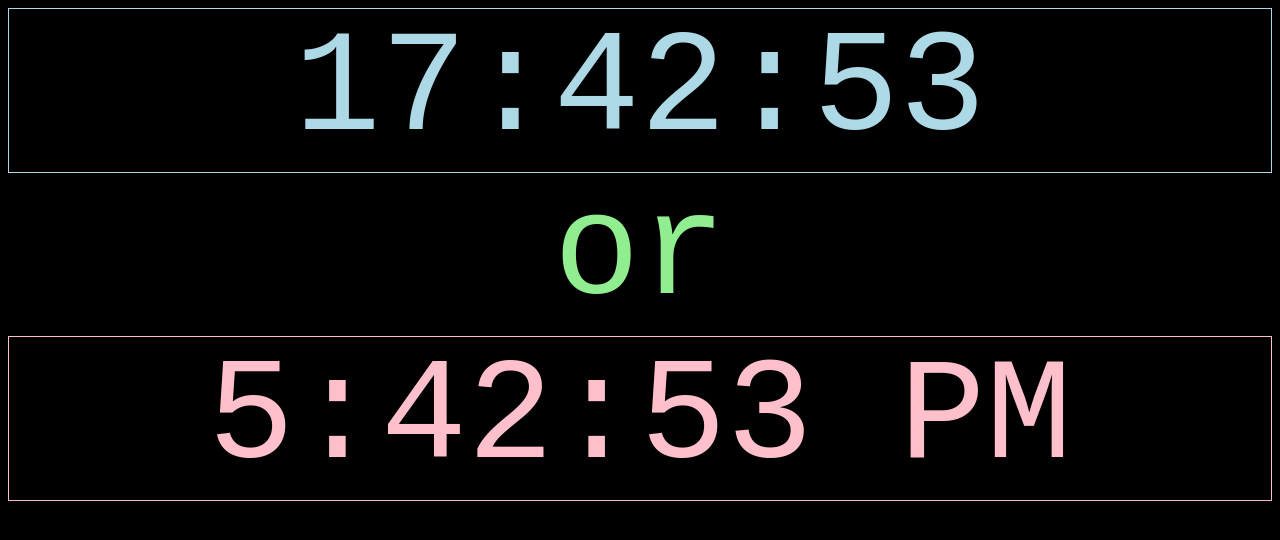
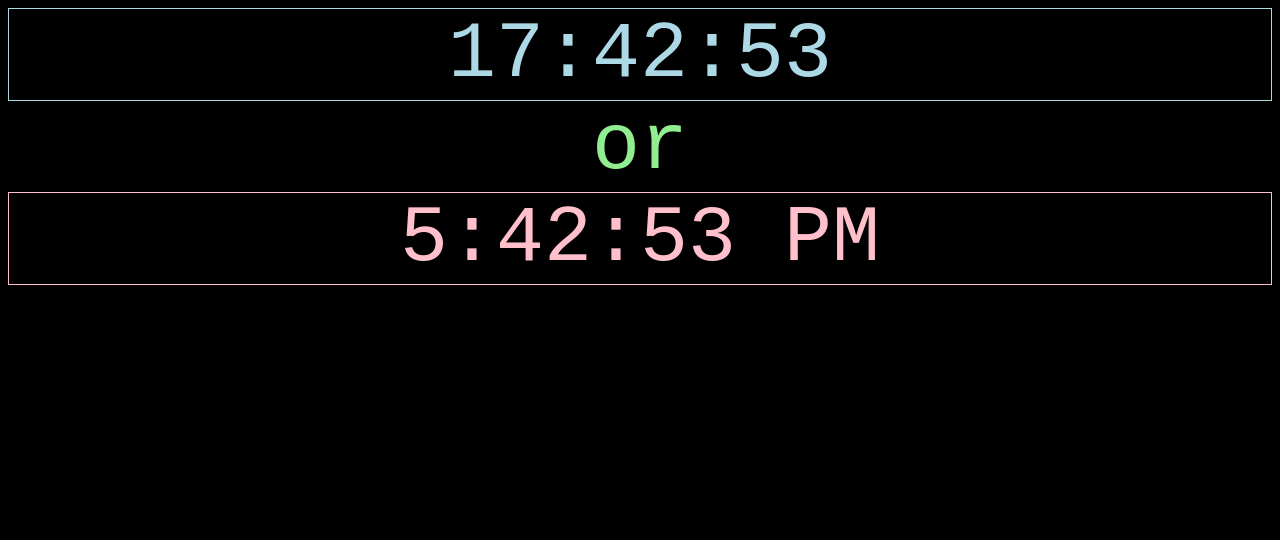
Before and after one commit to KrithikVallem/digital-clock, a plain HTML site: page index.html in a window 1280 px wide. Drawn offline with Linux system fonts and the light colour scheme.

Commit message:
small changes to fix type conversion bug

```diff
--- a/clock.css
+++ b/clock.css
@@ -1,6 +1,6 @@
 body {
     background-color: black;
-    font-size: 9em;
+    font-size: 5em;
     font-family: 'Courier New', Courier, monospace;
     text-align: center;
 }
--- a/clock.js
+++ b/clock.js
@@ -23,6 +23,8 @@ function addPaddingZero(num) {
 function convertTo12(h,m,s) {
     let suffix = "AM";
 
+    h = parseInt(h, 10); // make sure that h is a number not a string
+
     // hour 0 is 12:00 AM
     if (h === 0) {
         h = 12;
```
Also changed, not shown: 1 other file.
